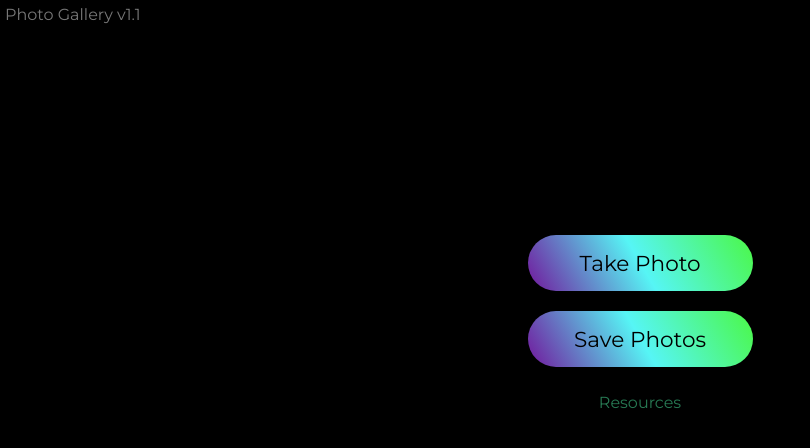
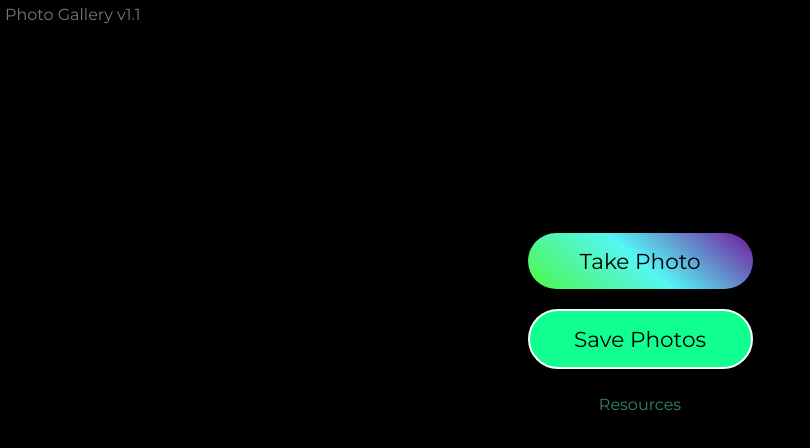
Before and after one commit to KidLiberty/NFT-Gallery, a React (Create React App) app: page / in a window 1280 px wide. Shown: the top 448 px of the page, without its empty margins (0-810 px from the left). Built offline with nearby package versions, Linux system fonts and the light colour scheme.

Commit message:
Style changes

```diff
--- a/src/App.css
+++ b/src/App.css
@@ -31,7 +31,7 @@ body {
   width: 100vw;
 }
 
-.btn-container button {
+.btn-1 {
   width: 225px;
   padding: 15px;
   margin: 10px;
@@ -39,25 +39,41 @@ body {
   font-size: 1.35rem;
   border: none;
   border-radius: 10000px;
-  background: linear-gradient(60deg, #72169c, #56f5f5, #4bf845);
+  background: linear-gradient(220deg, #72169c, #56f5f5, #4bf845);
 }
 
-.btn-container button:hover {
+.btn-2 {
+  width: 225px;
+  padding: 15px;
+  margin: 10px;
+  font-family: inherit;
+  font-size: 1.35rem;
+  border: 2px solid white;
+  border-radius: 10000px;
+  background-color: #10ff90;
+}
+
+.btn-1:hover {
   cursor: pointer;
-  background: linear-gradient(60deg, #5b107e, #41d1d1, #32cc2c);
+  background: linear-gradient(220deg, #5b107e, #41d1d1, #32cc2c);
+}
+
+.btn-2:hover {
+  cursor: pointer;
+  background-color: #02ca6d;
 }
 
 .resource-link a {
   font-size: 1rem;
-  color: #277953;
+  color: #31865e;
   text-decoration: none;
   cursor: pointer;
   padding-bottom: 10px;
 }
 
 .resource-link a:hover {
-  font-size: 1.05rem;
-  color: #319064;
+  font-size: 1.02rem;
+  color: #4bbb87;
   text-decoration: none;
 }
 
--- a/src/App.js
+++ b/src/App.js
@@ -32,6 +32,7 @@ export default function App() {
       <div className='title'>Photo Gallery v1.1</div>
       <div className='btn-container'>
         <button
+          className='btn-1'
           onClick={() => {
             setPhotoNumber(getRandomInt(1, 5))
             const sort = [
@@ -55,7 +56,9 @@ export default function App() {
         >
           Take Photo
         </button>
-        <button onClick={() => savePhotos()}>Save Photos</button>
+        <button className='btn-2' onClick={() => savePhotos()}>
+          Save Photos
+        </button>
         <div className='resource-link'>
           <a
             href='https://github.com/KidLiberty'
```
